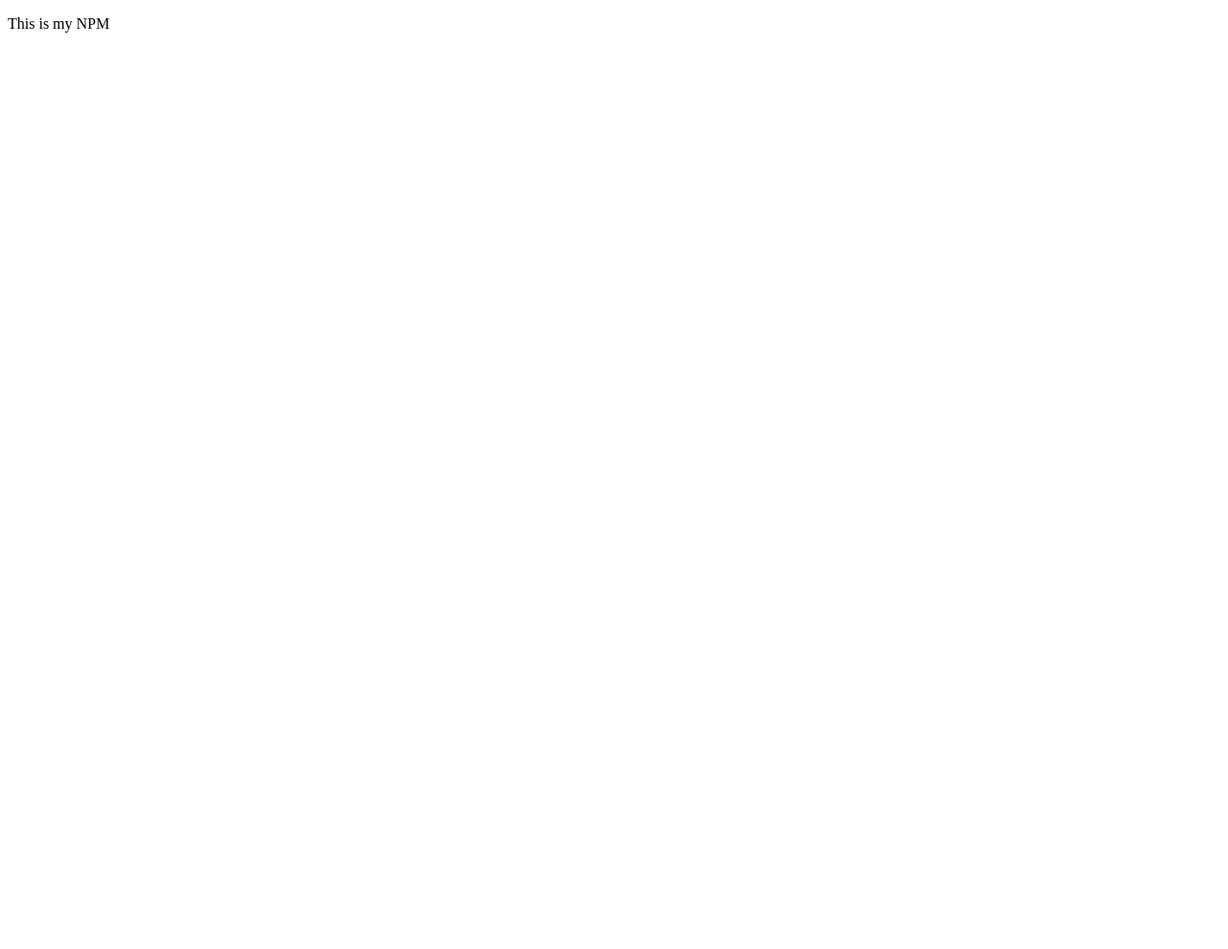
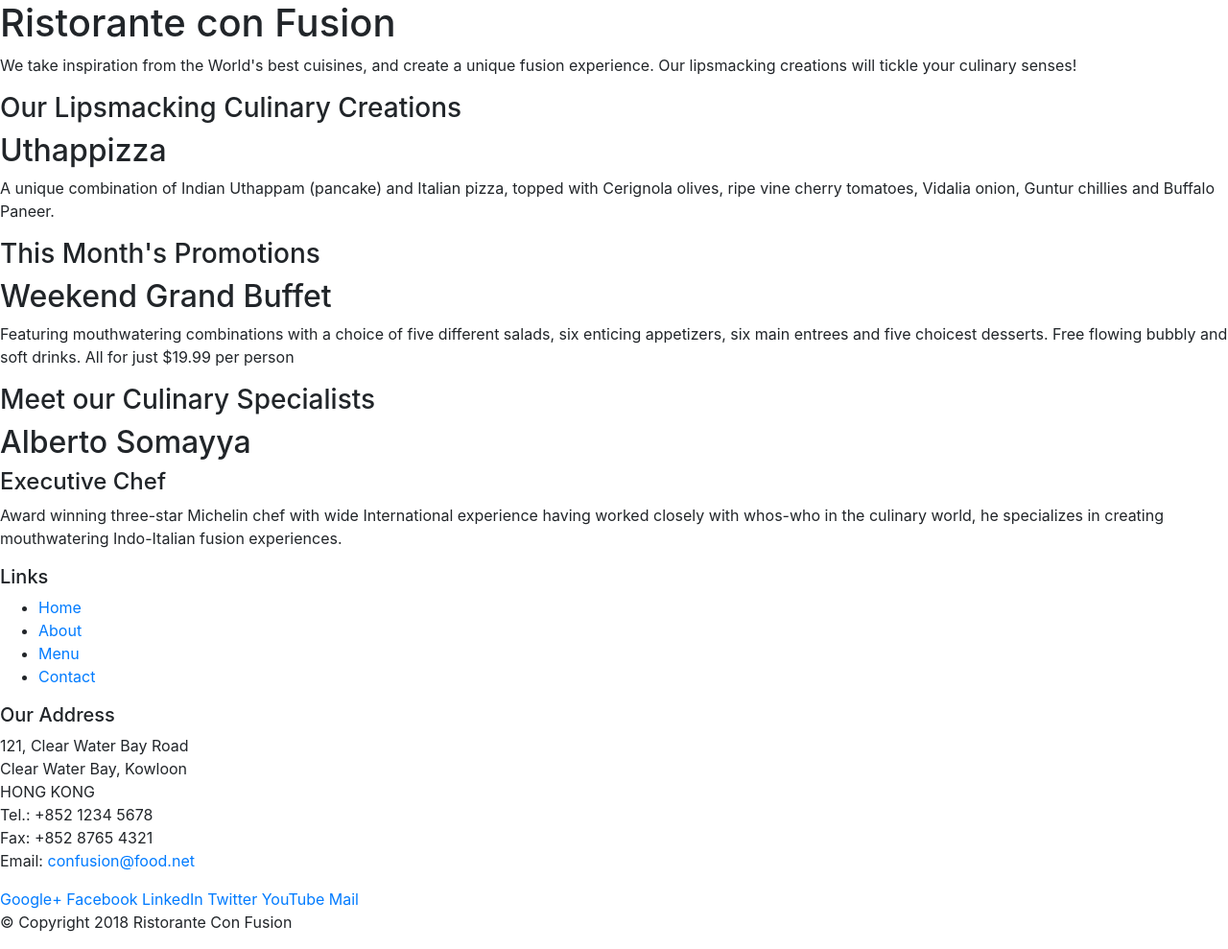
Before and after one commit to sidrockzz/bootstrap-4.0, a website: page index.html in a window 1280 px wide. Shown: the whole page at 96% size. Before the commit the page ends 800 px from the top, so only its background shows below. Drawn offline with nearby package versions, Linux system fonts and the light colour scheme.

Commit message:
Changed the Readme and package files

```diff
--- a/index.html
+++ b/index.html
@@ -1,10 +1,111 @@
 <!DOCTYPE html>
 <html lang="en">
+
 <head>
-    <meta charset="UTF-8">
-    <title>This is my NPM</title>
+    <title>Ristorante Con Fusion</title>
+    <!-- Required meta tags always come first -->
+    <meta charset="utf-8">
+    <meta name="viewport" content="width=device-width, initial-scale=1, shrink-to-fit=no">
+    <meta http-equiv="x-ua-compatible" content="ie=edge">
+
+    <!-- Bootstrap CSS -->
+    <link rel="stylesheet" href="node_modules/bootstrap/dist/css/bootstrap.min.css">
+
 </head>
+
 <body>
-<p> This is my NPM</p>
+
+<header>
+    <div>
+        <div>
+            <div>
+                <h1>Ristorante con Fusion</h1>
+                <p>We take inspiration from the World's best cuisines, and create a unique fusion experience. Our lipsmacking creations will tickle your culinary senses!</p>
+            </div>
+            <div>
+            </div>
+        </div>
+    </div>
+</header>
+
+<div>
+    <div>
+        <div>
+            <h3>Our Lipsmacking Culinary Creations</h3>
+        </div>
+        <div>
+            <h2>Uthappizza</h2>
+            <p>A unique combination of Indian Uthappam (pancake) and Italian pizza, topped with Cerignola olives, ripe vine cherry tomatoes, Vidalia onion, Guntur chillies and Buffalo Paneer.</p>
+        </div>
+    </div>
+
+
+    <div>
+        <div>
+            <h3>This Month's Promotions</h3>
+        </div>
+        <div>
+            <h2>Weekend Grand Buffet</h2>
+            <p>Featuring mouthwatering combinations with a choice of five different salads, six enticing appetizers, six main entrees and five choicest desserts. Free flowing bubbly and soft drinks. All for just $19.99 per person </p>
+        </div>
+    </div>
+
+    <div>
+        <div>
+            <h3>Meet our Culinary Specialists</h3>
+        </div>
+        <div>
+            <h2>Alberto Somayya</h2>
+            <h4>Executive Chef</h4>
+            <p>Award winning three-star Michelin chef with wide International experience having worked closely with whos-who in the culinary world, he specializes in creating mouthwatering Indo-Italian fusion experiences. </p>
+        </div>
+    </div>
+</div>
+
+<footer>
+    <div>
+        <div>
+            <div>
+                <h5>Links</h5>
+                <ul>
+                    <li><a href="#">Home</a></li>
+                    <li><a href="#">About</a></li>
+                    <li><a href="#">Menu</a></li>
+                    <li><a href="#">Contact</a></li>
+                </ul>
+            </div>
+            <div>
+                <h5>Our Address</h5>
+                <address>
+                    121, Clear Water Bay Road<br>
+                    Clear Water Bay, Kowloon<br>
+                    HONG KONG<br>
+                    Tel.: +852 1234 5678<br>
+                    Fax: +852 8765 4321<br>
+                    Email: <a href="mailto:confusion@food.net">confusion@food.net</a>
+                </address>
+            </div>
+            <div>
+                <div>
+                    <a href="http://google.com/+">Google+</a>
+                    <a href="http://www.facebook.com/profile.php?id=">Facebook</a>
+                    <a href="http://www.linkedin.com/in/">LinkedIn</a>
+                    <a href="http://twitter.com/">Twitter</a>
+                    <a href="http://youtube.com/">YouTube</a>
+                    <a href="mailto:">Mail</a>
+                </div>
+            </div>
+        </div>
+        <div>
+            <div>
+                <p>© Copyright 2018 Ristorante Con Fusion</p>
+            </div>
+        </div>
+    </div>
+</footer>
+<script src="node_modules/jquery/dist/jquery.slim.min.js"></script>
+<script src="node_modules/popper.js/dist/umd/popper.min.js"></script>
+<script src="node_modules/bootstrap/dist/js/bootstrap.min.js"></script>
 </body>
+
 </html>
--- a/package.json
+++ b/package.json
@@ -20,5 +20,10 @@
   "homepage": "https://github.com/sidrockzz/React-js#readme",
   "devDependencies": {
     "lite-server": "^2.5.4"
+  },
+  "dependencies": {
+    "bootstrap": "^4.5.0",
+    "jquery": "^3.5.1",
+    "popper.js": "^1.12.9"
   }
 }
```
Also changed, not shown: README.md, 1 other file.
